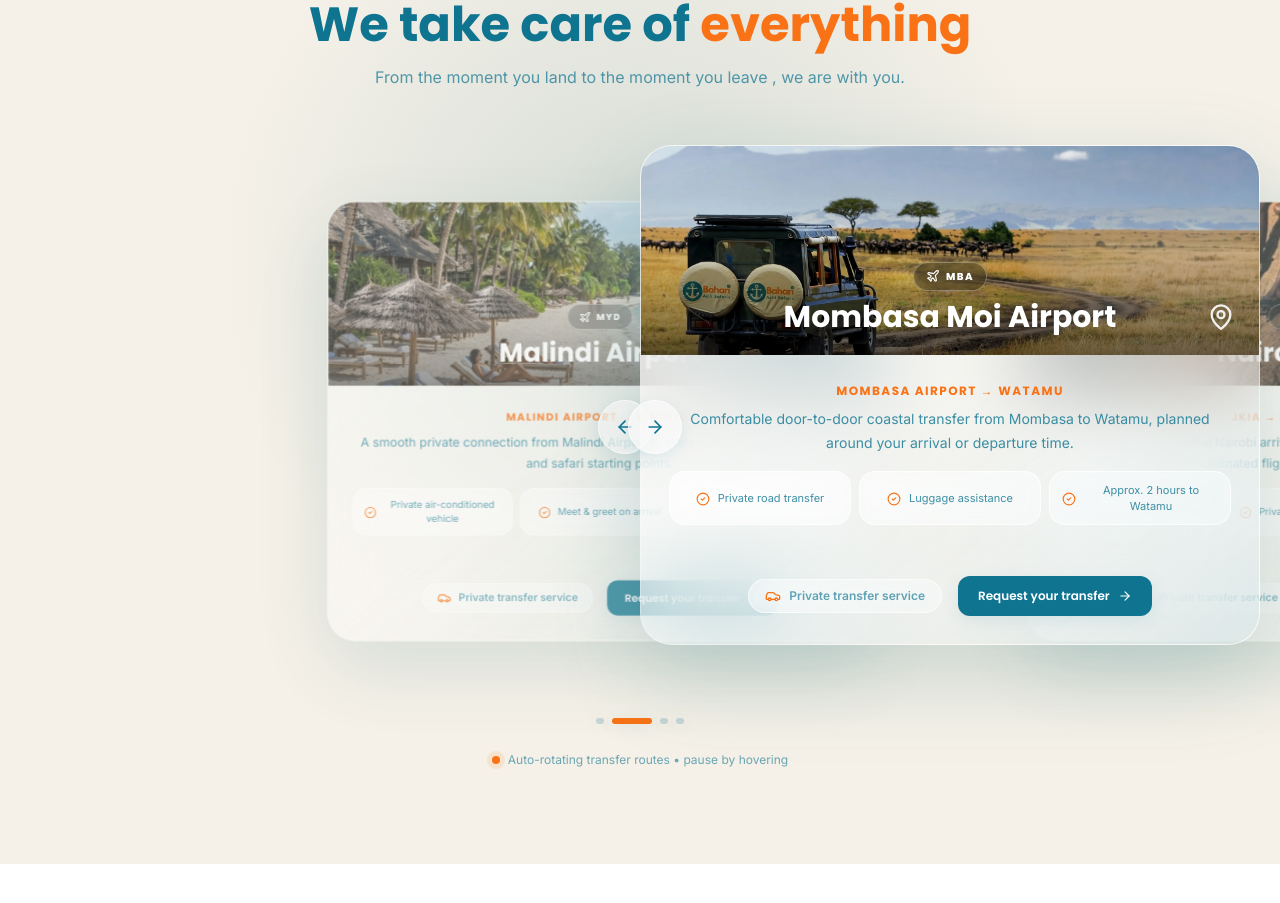
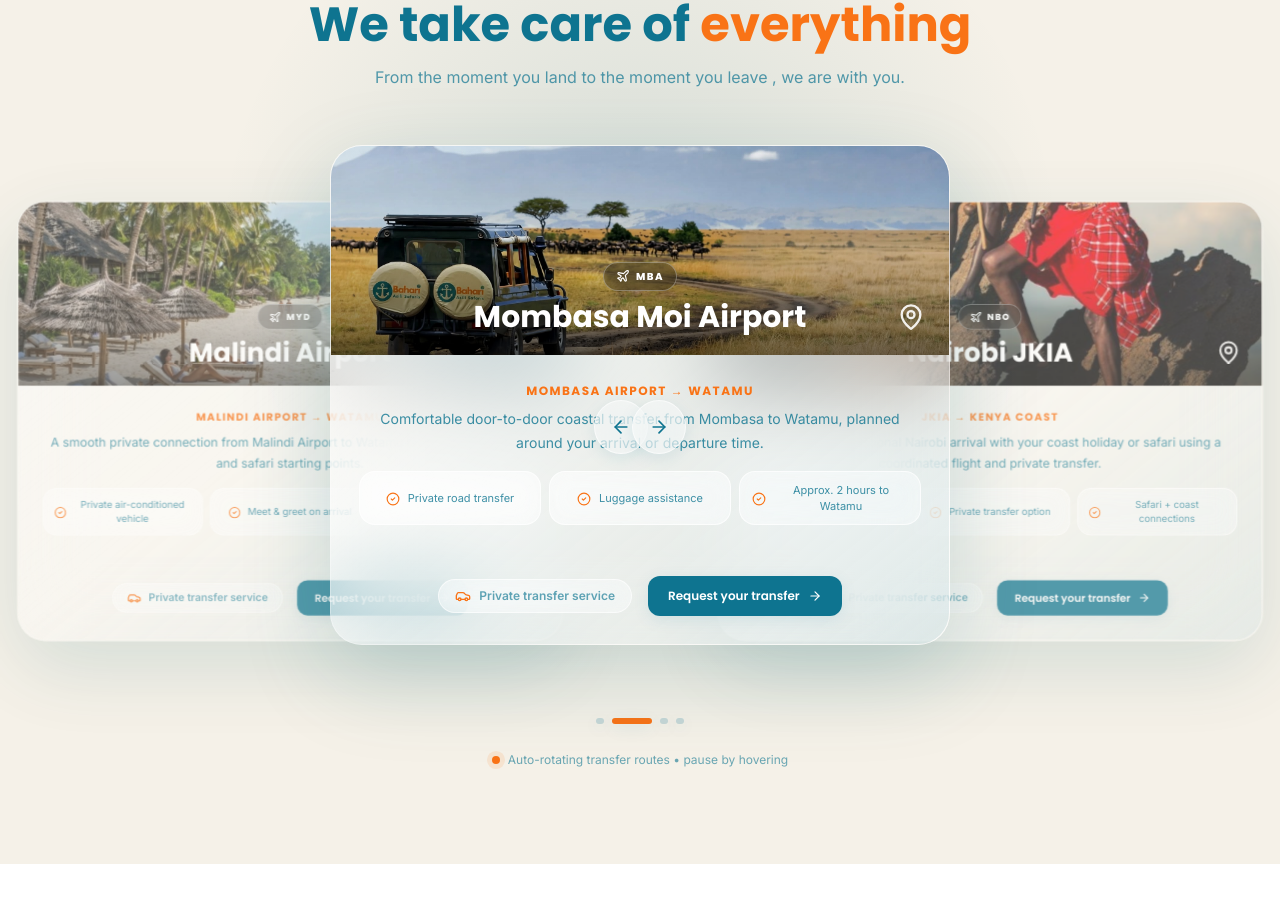
Before and after one commit to Sheddymae/bahari-asili-safaris, a Next.js app: page / in a window 1280 px wide. Shown: the part 8207-9110 px from the top of the page. Built offline with nearby package versions, Linux system fonts and the light colour scheme; no server answers; the database is empty.

Commit message:
Fix homepage transfer cards true center alignment

```diff
--- a/components/HomeTransfersInfiniteStack.tsx
+++ b/components/HomeTransfersInfiniteStack.tsx
@@ -124,12 +124,16 @@ export default function HomeTransfersInfiniteStack({
                 initial={{ opacity: 0, x: offset * 80, scale: isActive ? 0.96 : 0.88 }}
                 animate={{
                   opacity: isActive ? 1 : 0.7,
-                  x: offset * (isMobile ? 112 : 350),
+                  x: offset * (isMobile ? 108 : 350),
                   scale: isActive ? 1 : 0.88,
                   y: isActive ? 0 : 26,
                 }}
                 transition={{ duration: 0.65, ease: [0.22, 1, 0.36, 1] }}
-                className={`absolute left-1/2 top-0 h-[480px] w-[min(92%,680px)] max-w-[680px] -translate-x-1/2 overflow-hidden rounded-[32px] border border-white/50 bg-white/30 shadow-[0_30px_90px_rgba(14,95,107,0.20)] backdrop-blur-2xl sm:h-[500px] sm:w-[620px] ${isActive ? 'z-30' : 'z-10 pointer-events-none'}`}
+                style={{
+                  left: isMobile ? '4%' : 'calc(50% - 310px)',
+                  width: isMobile ? '92%' : '620px',
+                }}
+                className={`absolute top-0 h-[480px] overflow-hidden rounded-[32px] border border-white/50 bg-white/30 shadow-[0_30px_90px_rgba(14,95,107,0.20)] backdrop-blur-2xl sm:h-[500px] ${isActive ? 'z-30' : 'z-10 pointer-events-none'}`}
               >
                 <div className="absolute inset-0 bg-gradient-to-br from-white/65 via-white/25 to-ocean-700/10" />
                 <div className="relative grid h-full grid-rows-[42%_58%]">
@@ -190,7 +194,7 @@ export default function HomeTransfersInfiniteStack({
             type="button"
             onClick={previous}
             aria-label="Previous transfer"
-            className="absolute left-3 top-1/2 z-40 hidden -translate-y-1/2 rounded-full border border-white/60 bg-white/45 p-4 text-ocean-700 shadow-xl backdrop-blur-xl transition hover:scale-105 hover:bg-white/70 md:flex"
+            className="absolute left-2 top-1/2 z-40 hidden -translate-y-1/2 rounded-full border border-white/60 bg-white/45 p-4 text-ocean-700 shadow-xl backdrop-blur-xl transition hover:scale-105 hover:bg-white/70 md:flex"
           >
             <ArrowRight className="h-5 w-5 rotate-180" />
           </button>
@@ -198,7 +202,7 @@ export default function HomeTransfersInfiniteStack({
             type="button"
             onClick={advance}
             aria-label="Next transfer"
-            className="absolute right-3 top-1/2 z-40 hidden -translate-y-1/2 rounded-full border border-white/60 bg-white/45 p-4 text-ocean-700 shadow-xl backdrop-blur-xl transition hover:scale-105 hover:bg-white/70 md:flex"
+            className="absolute right-2 top-1/2 z-40 hidden -translate-y-1/2 rounded-full border border-white/60 bg-white/45 p-4 text-ocean-700 shadow-xl backdrop-blur-xl transition hover:scale-105 hover:bg-white/70 md:flex"
           >
             <ArrowRight className="h-5 w-5" />
           </button>
```
